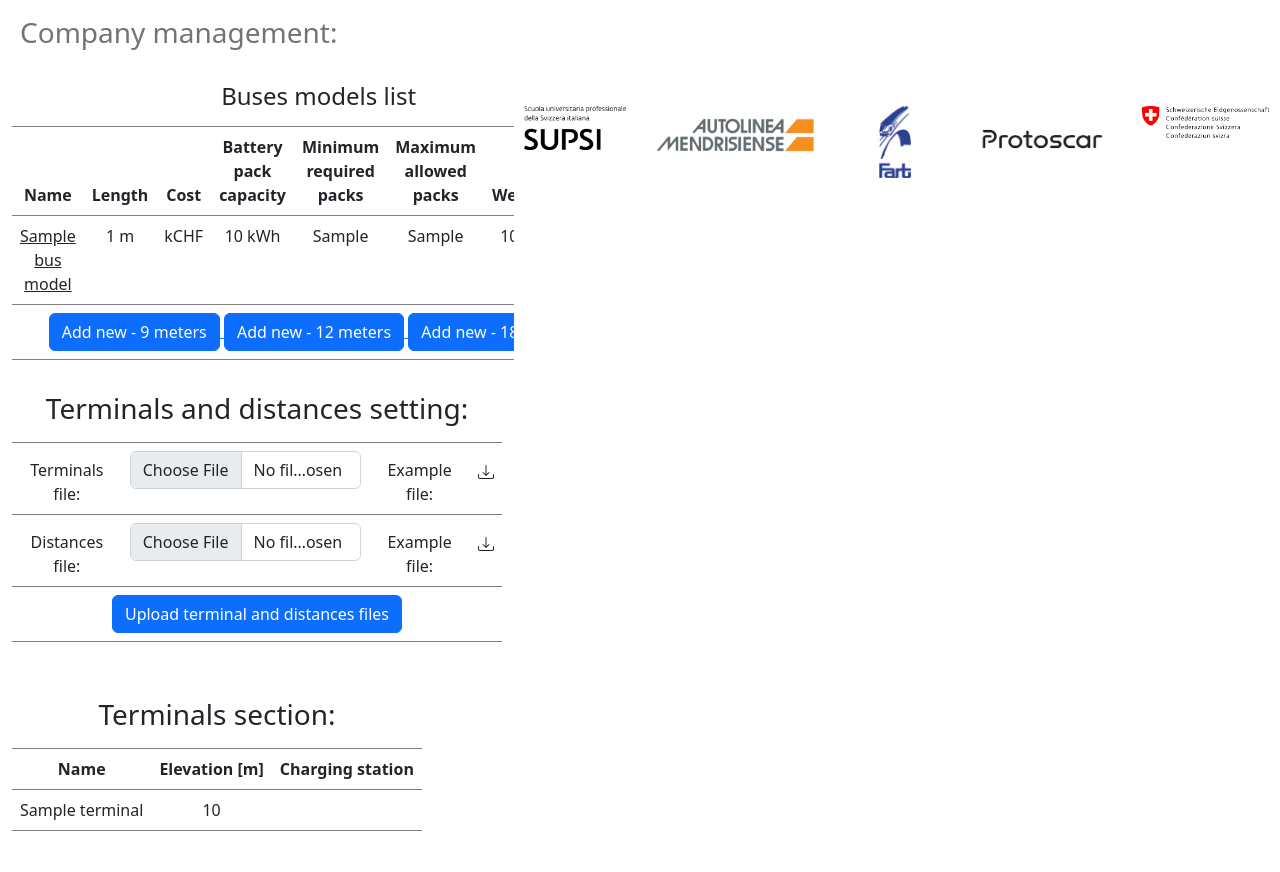
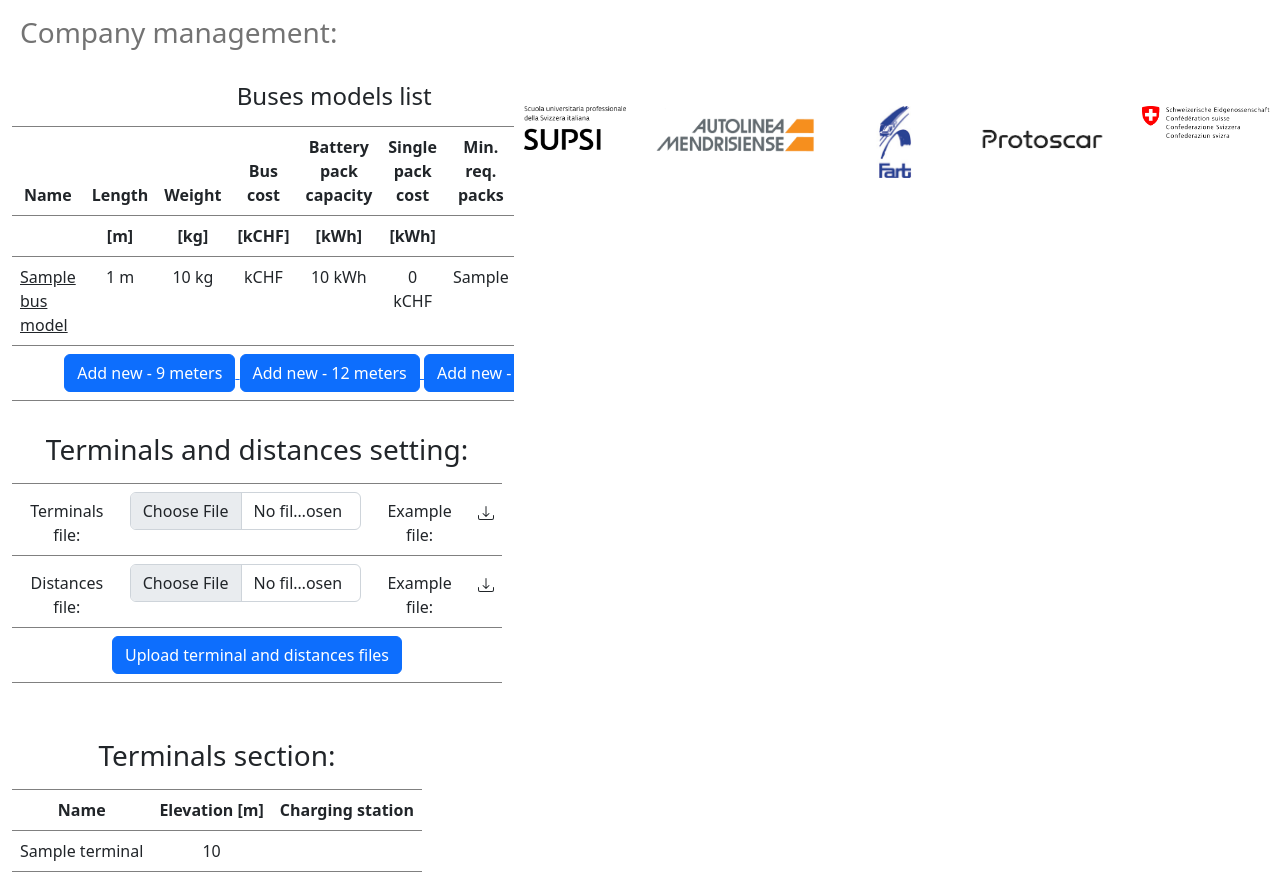
Before and after one commit to supsi-dacd-isaac/pvxte-web, a Flask app: template templates/company_manager.html in a window 1280 px wide. Before the commit the page ends 831 px from the top, so only its background shows below. Run offline with Flask 3, Linux system fonts and the light colour scheme; the template is opened without the code that fills it: most values are stand-ins (such as "Sample title", 1, 10 or a date in 2020); some libraries are stand-ins or nearby versions.

Commit message:
Inserted bus/batteries parameters in the bus_model section

```diff
--- a/app.py
+++ b/app.py
@@ -222,11 +222,6 @@ def delete_bus_model(conn, bus_model_id):
     conn.execute('DELETE FROM bus_model WHERE id = ?', (bus_model_id,))
     conn.commit()
 
-
-def calc_a(i, t):
-    q = 1 + i
-    return (np.power(q, t) * i) / (np.power(q, t) - 1)
-
 def calculate_emissions(rates, kms):
     return {
         'CO2':  { 'value': rates['CO2']  * 1e-6 * float(kms), 'unit': 'ton'},
@@ -234,6 +229,9 @@ def calculate_emissions(rates, kms):
         'PM10': { 'value': rates['PM10'] * 1e-3 * float(kms), 'unit': 'kg'}
     }
 
+def calc_a(i, t):
+    q = 1 + i
+    return (np.power(q, t) * i) / (np.power(q, t) - 1)
 
 def calculate_economical_parameters(capex_features, opex_features):
     # Calculate the CAPEX costs
@@ -252,7 +250,7 @@ def calculate_economical_parameters(capex_features, opex_features):
     # todo OPEX still to check
     opex_cost = (float(opex_features['opex_buses_maintainance']) +
                  float(opex_features['opex_bus_efficiency_sim']) * float(opex_features['opex_energy_tariff'])) * \
-                float(opex_features['opex_annual_usage']) * float(capex_features['capex_number_buses'])
+                 float(opex_features['opex_annual_usage']) * float(capex_features['capex_number_buses'])
 
     return capex_cost, opex_cost
 
@@ -366,10 +364,13 @@ def create_new_bus_model(conn, pars):
 
     with open('static/bus-types/%s.json' % pars['bus_type'], 'r') as f:
         default_pars = json.load(f)
+
     # Update the default with the input values
     default_pars.update(pars)
+    default_pars['capex_battery_cost'] = (main_cfg['defaultCosts']['battery']['slope'] * float(pars['batt_pack_capacity']) +
+                                          main_cfg['defaultCosts']['battery']['intercept'])
+    default_pars['batt_pack_weight'] = main_cfg['weights']['battery'] * float(pars['batt_pack_capacity'])
 
-    print('DEFAULT PARS ->', default_pars)
 
     cur.execute("INSERT INTO bus_model (id_user, code, name, features) "
                 "VALUES (?, ?, ?, ?)",
@@ -384,6 +385,10 @@ def update_bus_model(conn, pars):
     del pars['id']
     del pars['name']
     cur = conn.cursor()
+
+    pars['capex_battery_cost'] = (main_cfg['defaultCosts']['battery']['slope'] * float(pars['batt_pack_capacity']) +
+                                  main_cfg['defaultCosts']['battery']['intercept'])
+    pars['batt_pack_weight'] = main_cfg['weights']['battery'] * float(pars['batt_pack_capacity'])
 
     cur.execute("UPDATE bus_model SET name=?, features=? WHERE id=?",
                 (bus_name, json.dumps(pars), bus_id))
@@ -733,7 +738,6 @@ def new_bus_model():
         else:
             available_buses_models = get_available_buses_models()
             args = request.args.to_dict()
-
             # Get default bus parameters
             try:
                 with open('static/bus-types/%s.json' % args['l'], 'r') as f:
@@ -745,6 +749,7 @@ def new_bus_model():
                     bus_default_pars = json.load(f)
                 bus_default_pars['bus_type'] = '12m'
 
+            bus_default_pars['default_cost'] = main_cfg['defaultCosts']['bus'][args['l']]
             return render_template('new_bus_model.html',
                                    available_buses_models=available_buses_models,
                                    flag_company_setup=flag_company_setup, bus_default_pars=bus_default_pars)
--- a/static/sims-basic-config/cfg.json
+++ b/static/sims-basic-config/cfg.json
@@ -9,11 +9,14 @@
         "charger": {"slope":  384.6, "intercept":  33076.9},
         "connectionFee": {"slope":  225.8, "intercept":  1798.4},
         "bus": {
-            "8m":  390000,
+            "9m":  390000,
             "12m": 440000,
             "18m": 690000,
             "else": 500000
         }
+    },
+    "weights": {
+        "battery": 6.85
     },
     "simulatorUrl": "http://localhost:8000/send-sim-data",
     "languages": {
--- a/templates/company_manager.html
+++ b/templates/company_manager.html
@@ -13,31 +13,44 @@
         <table class="table">
         <thead>
             <tr>
-                <td colspan="8"><h4>{{ gettext('Buses models list') }}</h4></td>
+                <td colspan="9"><h4>{{ gettext('Buses models list') }}</h4></td>
             </tr>
         </thead>
         <thead>
             <tr>
                 <td>{{ gettext('Name') }}</td>
                 <td>{{ gettext('Length') }}</td>
-                <td>{{ gettext('Cost') }}</td>
+                <td>{{ gettext('Weight') }}</td>
+                <td>{{ gettext('Bus cost') }}</td>
                 <td>{{ gettext('Battery pack capacity') }}</td>
-                <td>{{ gettext('Minimum required packs') }}</td>
-                <td>{{ gettext('Maximum allowed packs') }}</td>
-                <td>{{ gettext('Weight') }}</td>
+                <td>{{ gettext('Single pack cost') }}</td>
+                <td>{{ gettext('Min. req. packs') }}</td>
+                <td>{{ gettext('Max. all. packs') }}</td>
                 <td>{{ gettext('Delete') }}</td>
+            </tr>
+            <tr>
+                <td>&nbsp;</td>
+                <td>[m]</td>
+                <td>[kg]</td>
+                <td>[kCHF]</td>
+                <td>[kWh]</td>
+                <td>[kWh]</td>
+                <td>&nbsp;</td>
+                <td>&nbsp;</td>
+                <td>&nbsp;</td>
             </tr>
         </thead>
         {% for bus_model in buses_models %}
             <tbody>
                 <tr>
-                    <td><a class="link-dark" href="{{ url_for('edit_bus_model', id_bus_model=bus_model['id']) }}">{{ bus_model['name'] }}</a></td>
-                    <td>{{ bus_model['length'] }} m</td>
-                    <td>{{ bus_model['cost'][0:-3] }} kCHF</td>
+                    <td style="text-align: left;"><a class="link-dark" href="{{ url_for('edit_bus_model', id_bus_model=bus_model['id']) }}">{{ bus_model['name'] }}</a></td>
+                    <td>{{ bus_model['length']|int }} m</td>
+                    <td>{{ bus_model['weight'] }} kg</td>
+                    <td>{{ bus_model['capex_bus_cost'][0:-3] }} kCHF</td>
                     <td>{{ bus_model['batt_pack_capacity'] }} kWh</td>
+                    <td>{{ (bus_model['capex_battery_cost']/1000)|int }} kCHF</td>
                     <td>{{ bus_model['min_required_batt_packs'] }}</td>
                     <td>{{ bus_model['max_allowed_batt_packs'] }}</td>
-                    <td>{{ bus_model['weight'] }} kg</td>
                     <td>
                         <a class="link-dark" href="{{ url_for('company_manager', id_bus_model=bus_model['id'], del='y') }}" onclick="return confirm('{{ gettext('Are you sure you want to delete the bus model?') }}')">
                             <svg xmlns="http://www.w3.org/2000/svg" width="16" height="16" fill="currentColor" class="bi bi-eraser" viewBox="0 0 16 16">
@@ -48,7 +61,7 @@
                 </tr>
         {% endfor %}
             <tr>
-                <td colspan="8">
+                <td colspan="9">
                 <a href="{{ url_for('new_bus_model', l='9m') }}">
                 <button class="btn btn-primary">{{ gettext('Add new') }} - 9 {{ gettext('meters') }}</button>
                 </a>
--- a/templates/new_sim_step2.html
+++ b/templates/new_sim_step2.html
@@ -62,7 +62,7 @@
                     </tr>
                     <tr>
                         <td>{{ gettext('Bus cost') }}</td>
-                        <td><input type="text" class="form-control-sm" name="capex_bus_cost" value="{{ default_costs['bus'] }}">&nbsp[CHF/bus]</td>
+                        <td>{{ default_costs['bus'] }}" CHF/bus</td>
                     </tr>
                     <tr>
                         <td>{{ gettext('Bus lifetime') }}</td>
```
Also changed, not shown: templates/detail.html (+6 -6 lines), templates/edit_bus_model.html (+27 -9 lines), templates/new_bus_model.html (+24 -14 lines).
